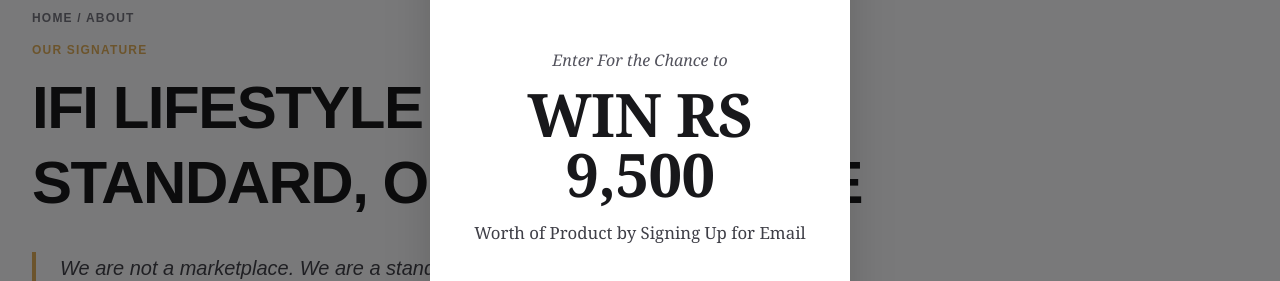
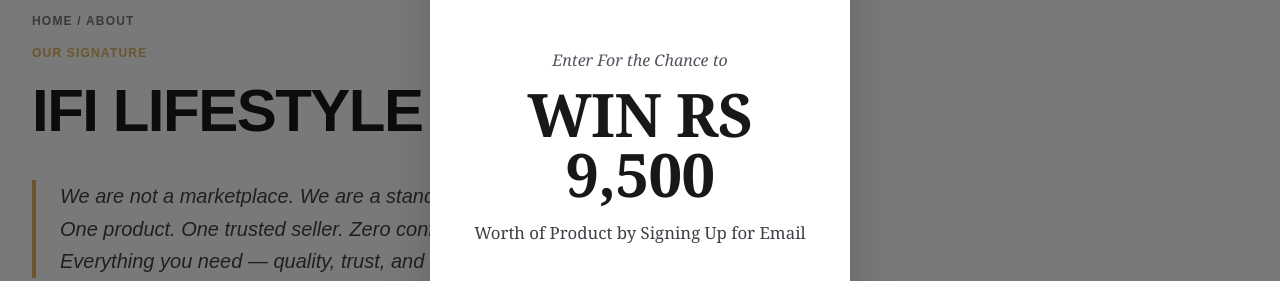
Before and after one commit to AbdlReman/ifiwatches, a Next.js app: page /about in a window 1280 px wide. Shown: the part 184-465 px from the top of the page. Built offline with nearby package versions, Linux system fonts and the light colour scheme; no server answers; the database is empty.

Commit message:
update about page

```diff
--- a/app/(public)/about/page.tsx
+++ b/app/(public)/about/page.tsx
@@ -52,7 +52,7 @@
               Our Signature
             </p>
             <h1 className="text-4xl md:text-6xl font-black uppercase tracking-tight leading-tight mb-8">
-              IFI Lifestyle — Our Standard, Our Signature
+              IFI Lifestyle
             </h1>
             <blockquote
               className="border-l-4 pl-6 text-zinc-700 text-lg md:text-xl leading-relaxed italic mb-6"
--- a/app/(public)/shop/ShopClient.tsx
+++ b/app/(public)/shop/ShopClient.tsx
@@ -200,7 +200,7 @@
               { label: "Shop" },
             ]}
           />
-          <h1 className="mt-6 text-3xl font-black uppercase tracking-tight sm:text-4xl">Shop</h1>
+          <h1 className="mt-6 text-3xl font-black uppercase tracking-tight sm:text-4xl">IFI PRODUCTS FROM BRANDS YOU LOVE</h1>
           <p className="mt-2 text-sm text-zinc-600">{filtered.length} products</p>
         </div>
       </header>
```
